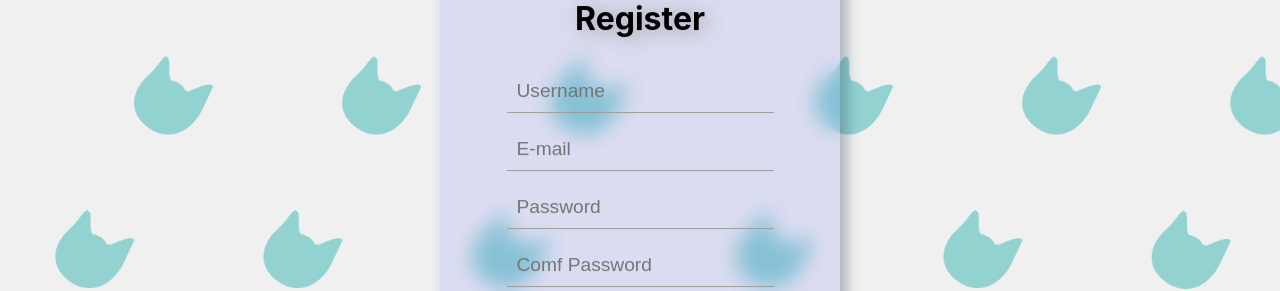
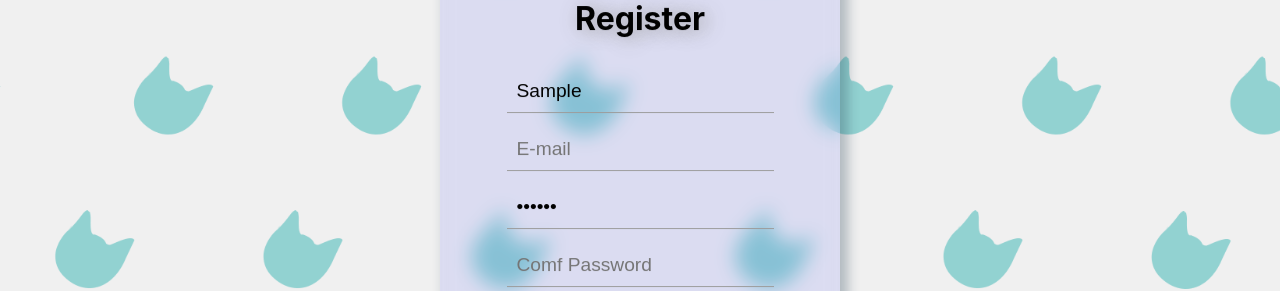
Before and after one commit to Shithappe/wish-list, a React (Create React App) app: page /auth in a window 1280 px wide. Both pictures are taken after typing "Sample", "Sample" into the empty fields and a click on the button "Register". Shown: the part 140-431 px from the top of the page. Built offline with nearby package versions, Linux system fonts and the light colour scheme.

Commit message:
validation by type in input

```diff
--- a/src/App.css
+++ b/src/App.css
@@ -77,7 +77,7 @@ body{
   box-shadow: 6px 6px 12px 2px rgba(34, 60, 80, 0.3);
 }
 
-.addItemForm input[type='text']{
+.addItemForm input[type='text'], [type='email'], [type='password']{
   margin: 5px;
   padding: 10px;
   border: none;
--- a/src/pages/Auth.js
+++ b/src/pages/Auth.js
@@ -4,6 +4,7 @@ import { useForm } from "react-hook-form";
 export default function Home() {
     const { register, handleSubmit, formState: {errors} } = useForm();
     console.log(errors);
+
     function Login(){
         return(
             <div className="login addItemForm">
@@ -11,7 +12,7 @@ export default function Home() {
                             console.log(data);
                         })}>
                             <h1>Login</h1>
-                            <input {...register("username", {required: true, minLength: 4})} type='text' placeholder="Username" />
+                            <input {...register("username", {required: true, minLength: 3})} type='text' placeholder="Username" />
                             <input {...register("password")} type='text' placeholder="Password" />
                             <input type='submit' value='Login' />
                             <div className='secondaryButtons'>
@@ -30,9 +31,9 @@ export default function Home() {
             <div className="register addItemForm">
                         <form>
                         <h1>Register</h1>
-                            <input type='text' placeholder="Username" />
-                            <input type='text' placeholder="E-mail" />
-                            <input type='text' placeholder="Password" />
+                            <input {...register('username', {required: true, minLength: 3})} type='text' placeholder="Username" />
+                            <input {...register('email', {required: true, minLength: 3})} type='email' placeholder="E-mail" />
+                            <input {...register('password', {required: true, minLength: 3})} type='password' placeholder="Password" />
                             <input type='text' placeholder="Comf Password" />
                             <input type='submit' value='Register' />
                             <div className='secondaryButtons'>
```
